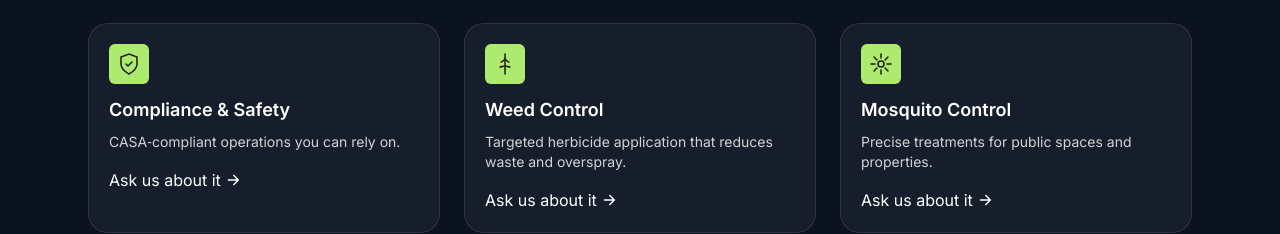
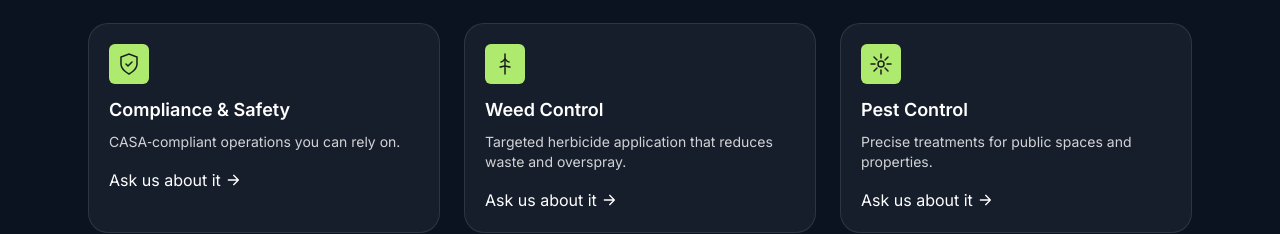
Before and after one commit to josh-thompson13/ads-website, a Next.js app: page / in a window 1280 px wide. Shown: the part 1239-1473 px from the top of the page. Built offline with nearby package versions, Linux system fonts and the light colour scheme; no server answers.

Commit message:
Make it pest control

```diff
--- a/src/app/(marketing)/page.tsx
+++ b/src/app/(marketing)/page.tsx
@@ -268,7 +268,7 @@
               Targeted herbicide application that reduces waste and overspray.
             </FeatureCard>
             <FeatureCard
-              title="Mosquito Control"
+              title="Pest Control"
               href="/contact"
               ctaLabel="Ask us about it"
               icon={
```
